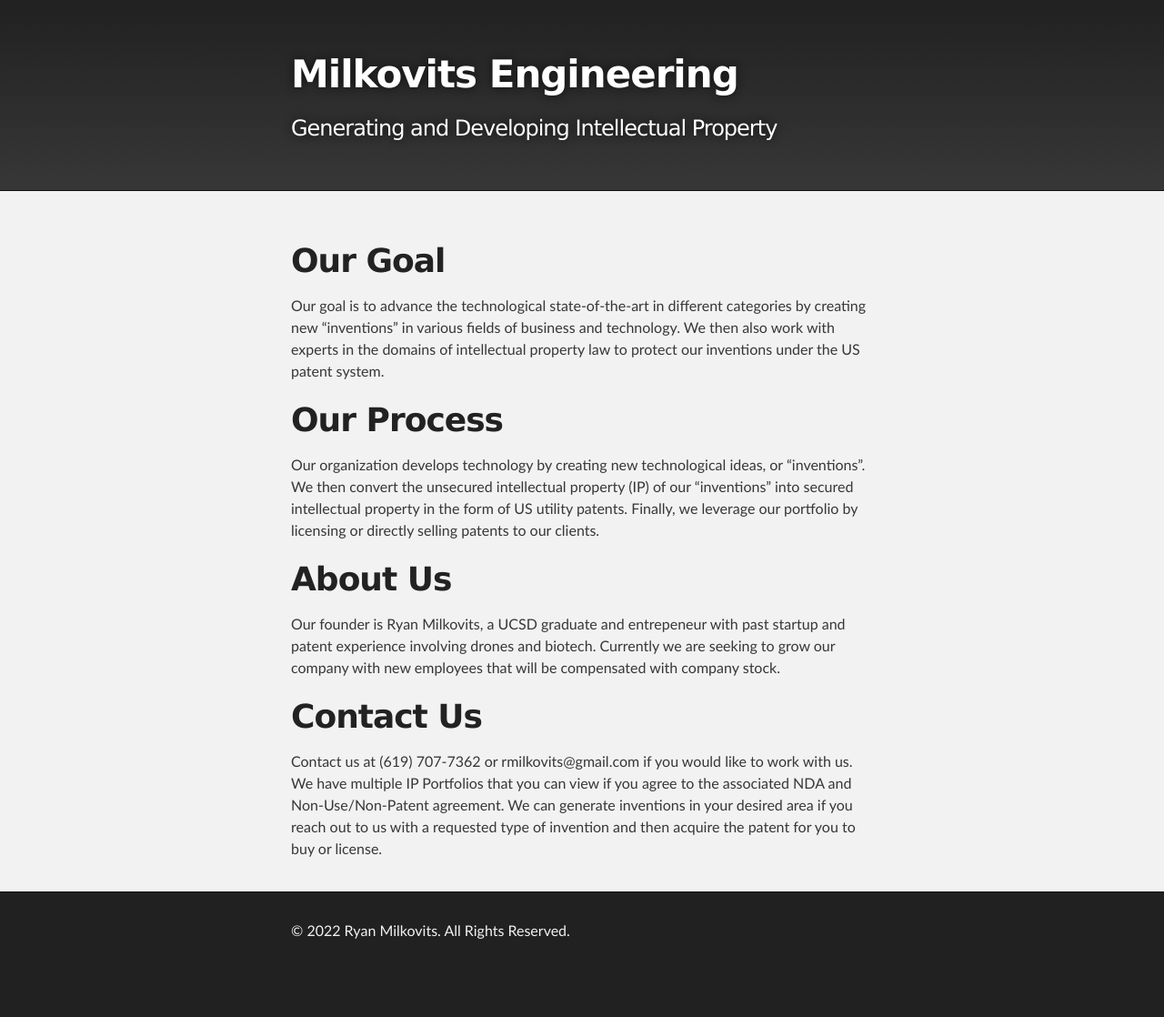
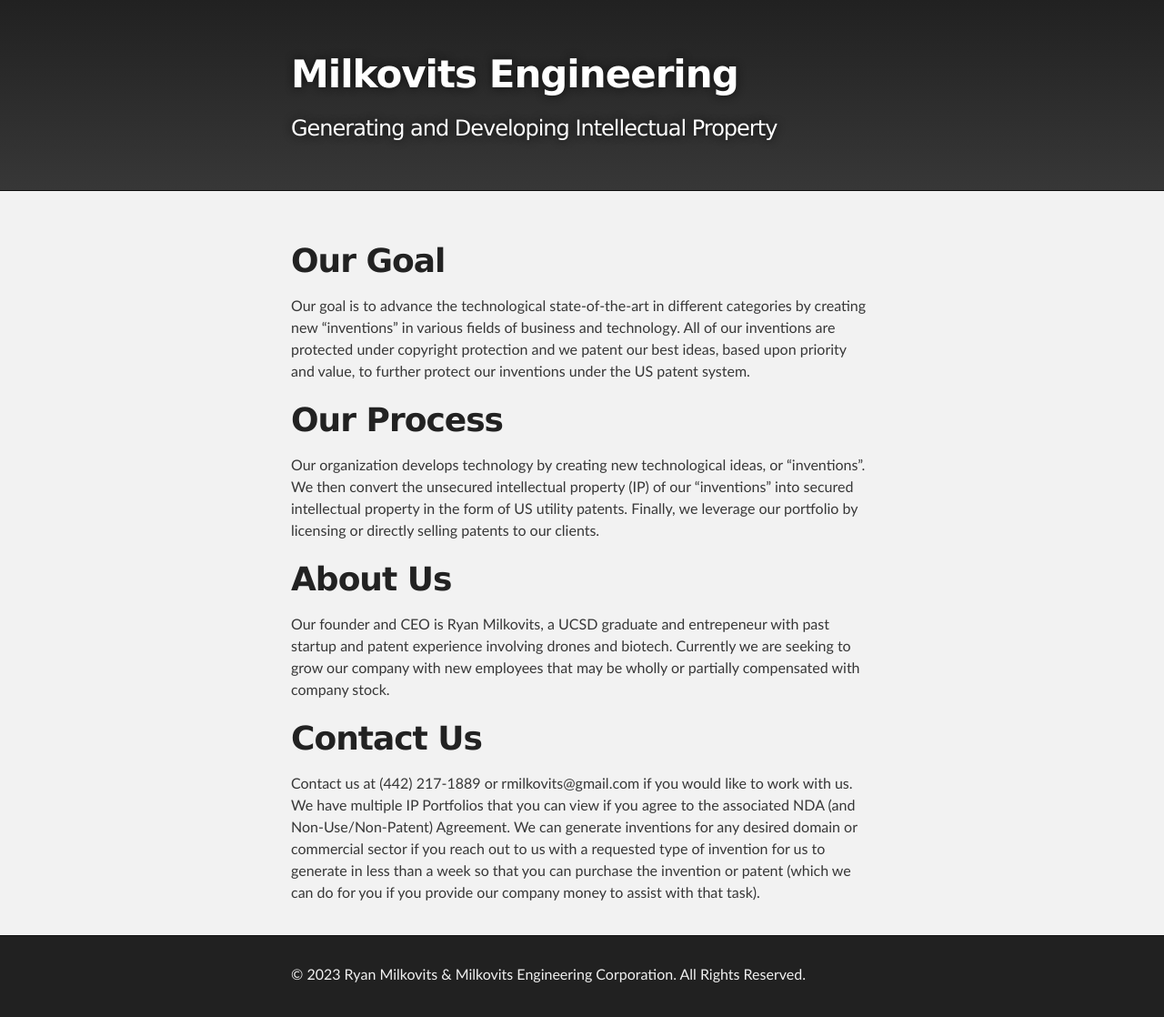
Before and after one commit to rmilkovits/milkovitsengineering, a Jekyll site: the page built from index.md, in a window 1280 px wide. Shown: the whole page at 91% size. Built offline with Jekyll 4.4.1, drawn with Linux system fonts in a browser that asks for light colours; our own code applies the rules of GitHub Pages for plain Markdown files; before the commit the page ends 1070 px from its top, so only the background shows below that.

Commit message:
updated home page in march 2023

```diff
--- a/_layouts/default.html
+++ b/_layouts/default.html
@@ -9,7 +9,7 @@
 
 {% seo %}
     {% include head-custom.html %}
-    <script>document.title="Milkovits Engineering"</script>
+    <script>document.title="Milkovits Engineering Corporation"</script>
   </head>
 
   <body>
@@ -47,7 +47,7 @@
     <!-- FOOTER  -->
     <div id="footer_wrap" class="outer">
       <footer class="inner">
-        <p class="copyright">© 2022 Ryan Milkovits. All Rights Reserved.</p>
+        <p class="copyright">© 2023 Ryan Milkovits & Milkovits Engineering Corporation. All Rights Reserved.</p>
       </footer>
     </div>
   </body>
--- a/index.md
+++ b/index.md
@@ -4,7 +4,7 @@ layout: default
 
 # Our Goal
 
-Our goal is to advance the technological state-of-the-art in different categories by creating new "inventions" in various fields of business and technology. We then also work with experts in the domains of intellectual property law to protect our inventions under the US patent system.
+Our goal is to advance the technological state-of-the-art in different categories by creating new "inventions" in various fields of business and technology. All of our inventions are protected under copyright protection and we patent our best ideas, based upon priority and value, to further protect our inventions under the US patent system.
 
 # Our Process
 
@@ -12,8 +12,8 @@ Our organization develops technology by creating new technological ideas, or "in
 
 # About Us
 
-Our founder is Ryan Milkovits, a UCSD graduate and entrepeneur with past startup and patent experience involving drones and biotech. Currently we are seeking to grow our company with new employees that will be compensated with company stock.
+Our founder and CEO is Ryan Milkovits, a UCSD graduate and entrepeneur with past startup and patent experience involving drones and biotech. Currently we are seeking to grow our company with new employees that may be wholly or partially compensated with company stock.
 
 # Contact Us
 
-Contact us at (619) 707-7362 or rmilkovits@gmail.com if you would like to work with us. We have multiple IP Portfolios that you can view if you agree to the associated NDA and Non-Use/Non-Patent agreement. We can generate inventions in your desired area if you reach out to us with a requested type of invention and then acquire the patent for you to buy or license.
+Contact us at (442) 217-1889 or rmilkovits@gmail.com if you would like to work with us. We have multiple IP Portfolios that you can view if you agree to the associated NDA (and Non-Use/Non-Patent) Agreement. We can generate inventions for any desired domain or commercial sector if you reach out to us with a requested type of invention for us to generate in less than a week so that you can purchase the invention or patent (which we can do for you if you provide our company money to assist with that task).
```
